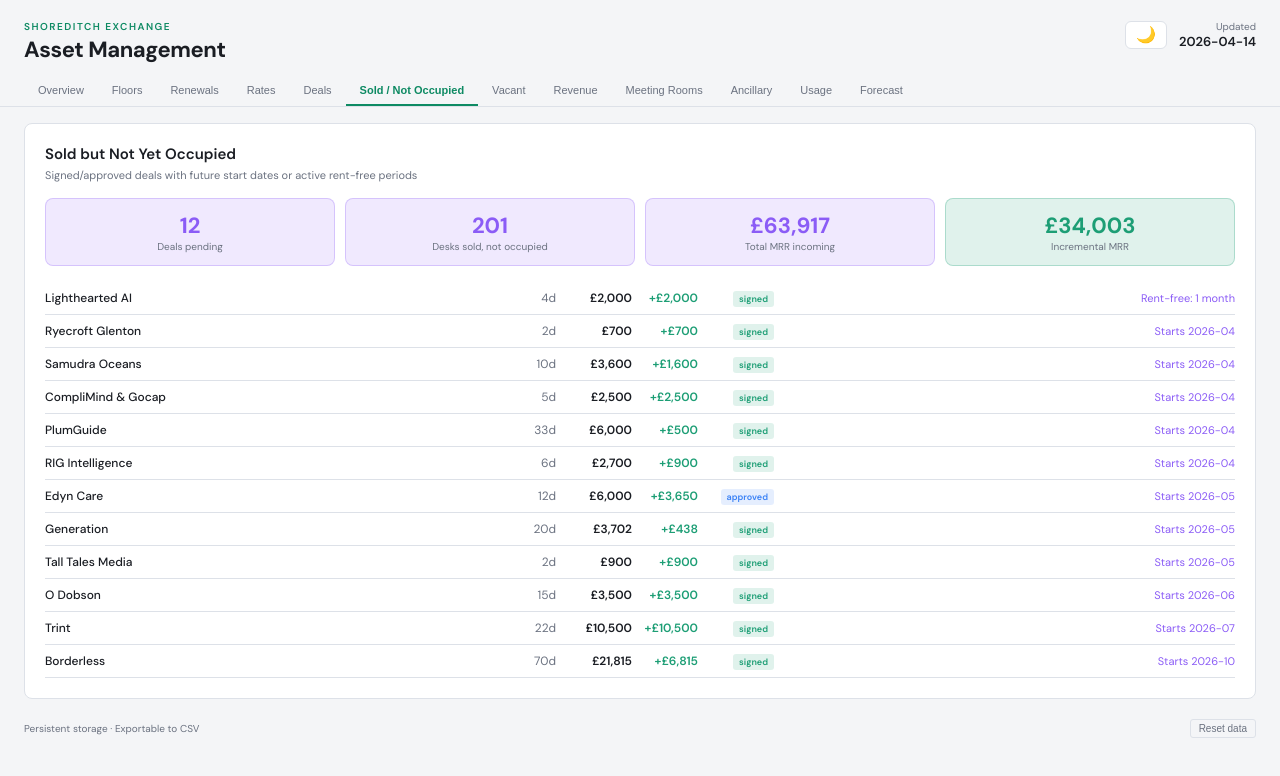
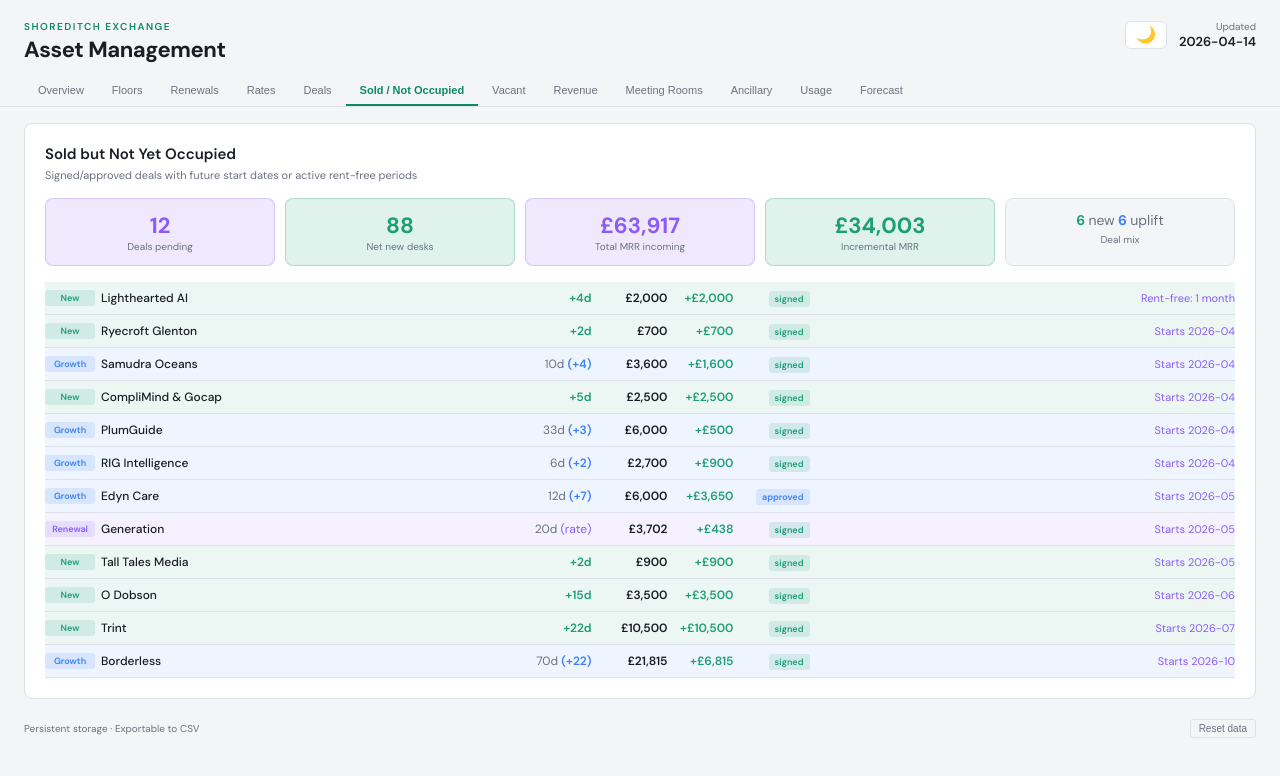
Before and after one commit to richie-homely/SHX, a React (Vite) app in the folder sx-dashboard-v2/: page / in a window 1280 px wide. Both pictures are taken after a click on the button "Sold / Not Occupied". Shown: the top 776 px of the page. Built offline with nearby package versions, Linux system fonts and the light colour scheme.

Commit message:
Refactor pending deals calculation and display

```diff
--- a/sx-dashboard-v2/src/App.jsx
+++ b/sx-dashboard-v2/src/App.jsx
@@ -331,37 +331,43 @@
     if (d.status !== "signed" && d.status !== "approved") return false;
     const start = new Date(d.startDate);
     if (start <= now) {
-      // Started but might be in rent-free
       if (d.rentFree && d.rentFree !== "None") return true;
       return false;
     }
-    return true; // Future start date
+    return true;
   }).map(d => {
     const start = new Date(d.startDate);
     const daysToStart = daysBetween(now, d.startDate);
     let reason = "";
-    if (start > now) {
-      reason = `Starts ${d.startDate.slice(0, 7)}`;
-    } else if (d.rentFree && d.rentFree !== "None") {
-      reason = `Rent-free: ${d.rentFree}`;
-    }
-    return { ...d, daysToStart, reason };
+    if (start > now) reason = `Starts ${d.startDate.slice(0, 7)}`;
+    else if (d.rentFree && d.rentFree !== "None") reason = `Rent-free: ${d.rentFree}`;
+    const incr = d.incrementalMRR != null ? d.incrementalMRR : (d.newMRR || 0) - (d.oldMRR || 0);
+    // Estimate incremental desks: New = all desks, Growth = desks proportional to MRR uplift, Renewal = 0
+    let incrDesks = d.desks;
+    if (d.type === "Renewal") incrDesks = 0;
+    else if (d.type === "Growth" && d.oldMRR > 0 && d.newDeskRate > 0) incrDesks = Math.max(0, Math.round(incr / d.newDeskRate));
+    return { ...d, daysToStart, reason, incr, incrDesks };
   }).sort((a, b) => a.daysToStart - b.daysToStart);
 
-  const totalDesks = pending.reduce((s, d) => s + (d.desks || 0), 0);
+  const totalIncrDesks = pending.reduce((s, d) => s + d.incrDesks, 0);
   const totalMRR = pending.reduce((s, d) => s + (d.newMRR || 0), 0);
-  const totalIncremental = pending.reduce((s, d) => s + (d.incrementalMRR != null ? d.incrementalMRR : (d.newMRR || 0) - (d.oldMRR || 0)), 0);
+  const totalIncremental = pending.reduce((s, d) => s + d.incr, 0);
+  const newCount = pending.filter(d => d.type === "New").length;
+  const growthCount = pending.filter(d => d.type === "Growth" || d.type === "Renewal").length;
+
+  const typeColor = t => t === "New" ? "#1D9E75" : t === "Growth" ? "#3B82F6" : "#8B5CF6";
+  const typeBg = t => t === "New" ? "#1D9E7515" : t === "Growth" ? "#3B82F615" : "#8B5CF615";
 
   return (
     <div>
-      <div style={{ display: "grid", gridTemplateColumns: "1fr 1fr 1fr 1fr", gap: 10, marginBottom: 16 }}>
+      <div style={{ display: "grid", gridTemplateColumns: "1fr 1fr 1fr 1fr 1fr", gap: 10, marginBottom: 16 }}>
         <div style={{ background: "#8B5CF622", border: "1px solid #8B5CF644", borderRadius: 8, padding: 12, textAlign: "center" }}>
           <div style={{ fontSize: 22, fontWeight: 700, color: "#8B5CF6" }}>{pending.length}</div>
           <div style={{ fontSize: 10, color: "var(--text-dim)" }}>Deals pending</div>
         </div>
-        <div style={{ background: "#8B5CF622", border: "1px solid #8B5CF644", borderRadius: 8, padding: 12, textAlign: "center" }}>
-          <div style={{ fontSize: 22, fontWeight: 700, color: "#8B5CF6" }}>{totalDesks}</div>
-          <div style={{ fontSize: 10, color: "var(--text-dim)" }}>Desks sold, not occupied</div>
+        <div style={{ background: "#1D9E7522", border: "1px solid #1D9E7544", borderRadius: 8, padding: 12, textAlign: "center" }}>
+          <div style={{ fontSize: 22, fontWeight: 700, color: "#1D9E75" }}>{totalIncrDesks}</div>
+          <div style={{ fontSize: 10, color: "var(--text-dim)" }}>Net new desks</div>
         </div>
         <div style={{ background: "#8B5CF622", border: "1px solid #8B5CF644", borderRadius: 8, padding: 12, textAlign: "center" }}>
           <div style={{ fontSize: 22, fontWeight: 700, color: "#8B5CF6" }}>{fmt(totalMRR)}</div>
@@ -371,22 +377,28 @@
           <div style={{ fontSize: 22, fontWeight: 700, color: "#1D9E75" }}>{fmt(totalIncremental)}</div>
           <div style={{ fontSize: 10, color: "var(--text-dim)" }}>Incremental MRR</div>
         </div>
+        <div style={{ background: "var(--bg)", border: "1px solid var(--border)", borderRadius: 8, padding: 12, textAlign: "center" }}>
+          <div style={{ fontSize: 14, fontWeight: 700 }}><span style={{ color: "#1D9E75" }}>{newCount}</span> <span style={{ color: "var(--text-dim)", fontWeight: 400 }}>new</span> <span style={{ color: "#3B82F6" }}>{growthCount}</span> <span style={{ color: "var(--text-dim)", fontWeight: 400 }}>uplift</span></div>
+          <div style={{ fontSize: 10, color: "var(--text-dim)", marginTop: 4 }}>Deal mix</div>
+        </div>
       </div>
-      {pending.map((d, i) => {
-        const incr = d.incrementalMRR != null ? d.incrementalMRR : (d.newMRR || 0) - (d.oldMRR || 0);
-        return (
-        <div key={i} style={{ display: "grid", gridTemplateColumns: "1fr 50px 70px 60px 70px 1fr", gap: 6, padding: "8px 0", borderBottom: "1px solid var(--border)", alignItems: "center", fontSize: 12 }}>
+      {pending.map((d, i) => (
+        <div key={i} style={{ display: "grid", gridTemplateColumns: "50px 1fr 65px 70px 60px 70px 1fr", gap: 6, padding: "8px 0", borderBottom: "1px solid var(--border)", alignItems: "center", fontSize: 12, background: typeBg(d.type) }}>
+          <span style={{ fontSize: 9, padding: "2px 6px", borderRadius: 3, fontWeight: 600, background: typeColor(d.type) + "22", color: typeColor(d.type), textAlign: "center" }}>{d.type}</span>
           <span style={{ fontWeight: 500 }}>{d.tenant}</span>
-          <span style={{ textAlign: "right", color: "var(--text-dim)" }}>{d.desks}d</span>
+          <span style={{ textAlign: "right", color: "var(--text-dim)" }}>
+            {d.type === "New" ? <span style={{ color: "#1D9E75", fontWeight: 600 }}>+{d.desks}d</span>
+              : d.type === "Growth" ? <span>{d.desks}d <span style={{ color: "#3B82F6", fontWeight: 600 }}>(+{d.incrDesks})</span></span>
+              : <span>{d.desks}d <span style={{ color: "#8B5CF6" }}>(rate)</span></span>}
+          </span>
           <span style={{ textAlign: "right", fontWeight: 600 }}>{fmt(d.newMRR)}</span>
-          <span style={{ textAlign: "right", fontWeight: 600, color: "#1D9E75" }}>+{fmt(incr)}</span>
+          <span style={{ textAlign: "right", fontWeight: 600, color: "#1D9E75" }}>+{fmt(d.incr)}</span>
           <span style={{ textAlign: "right" }}>
             <span style={{ fontSize: 9, padding: "2px 6px", borderRadius: 3, fontWeight: 600, background: statusColor(d.status) + "22", color: statusColor(d.status) }}>{d.status}</span>
           </span>
           <span style={{ color: "#8B5CF6", fontSize: 11, textAlign: "right" }}>{d.reason}</span>
         </div>
-        );
-      })}
+      ))}
       {pending.length === 0 && <div style={{ color: "var(--text-dim)", fontSize: 12 }}>All signed deals are currently occupied and paying</div>}
     </div>
   );
@@ -1207,10 +1219,7 @@
           </div>
         )}
 
-        {/* ── FORECAST ─────────────────────────────────────────── */}
-        {tab === "forecast" && (
-          <Forecast db={db} />
-        )}
+        {tab === "forecast" && <Forecast db={db} />}
 
         {/* Floor Plan Modal */}
         {selectedFloor && <FloorPlanModal floor={selectedFloor} onClose={() => setSelectedFloor(null)} offices={db.offices} />}
```
